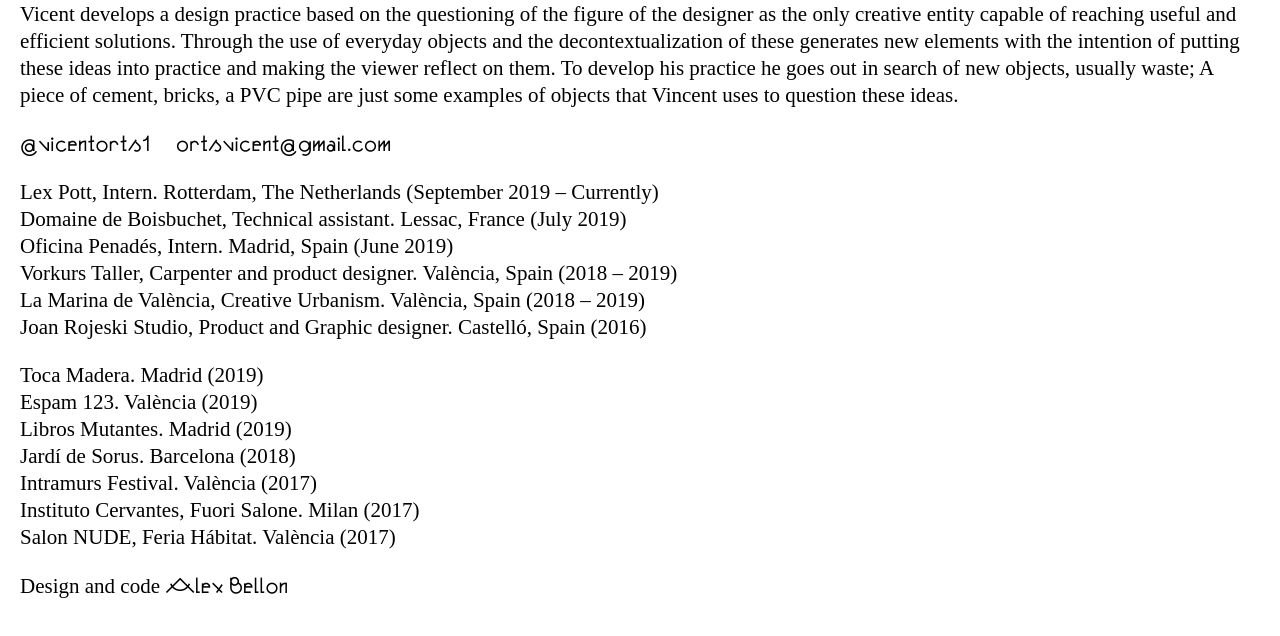
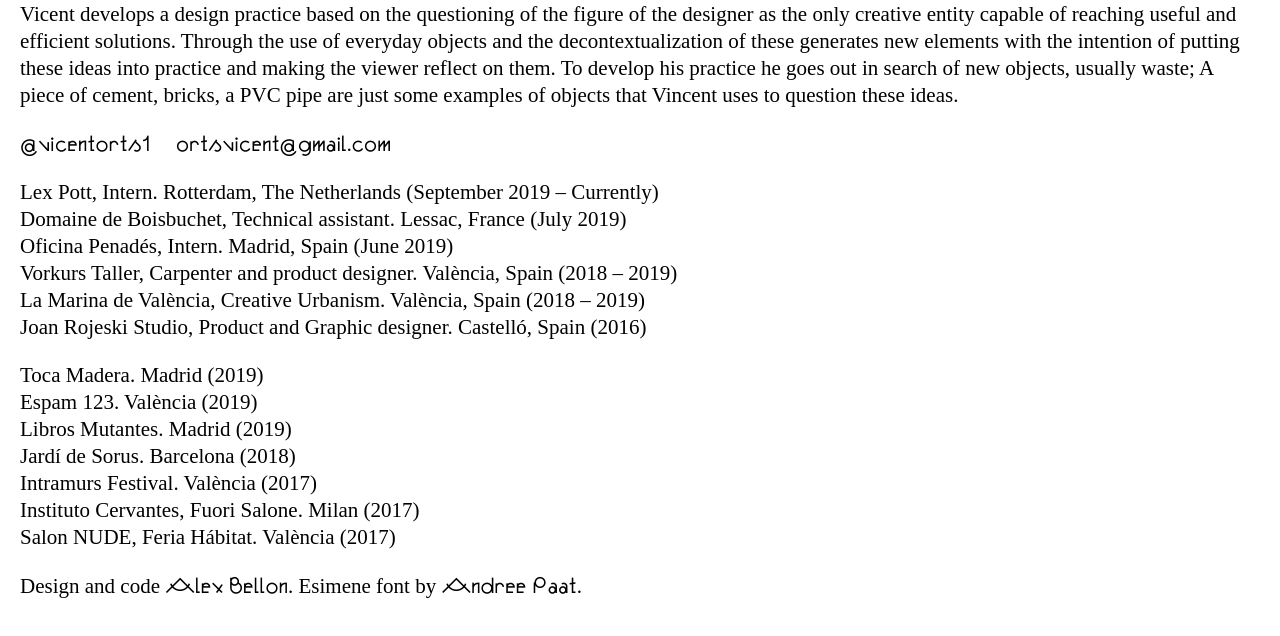
Before and after one commit to ab-ample/vicentorts-web, a plain HTML site: page about.html in a window 1280 px wide. Shown: the part 68-704 px from the top of the page. Drawn offline with nearby package versions, Linux system fonts and the light colour scheme; a web font is replaced by a local one.

Commit message:
Update about.html

```diff
--- a/about.html
+++ b/about.html
@@ -56,7 +56,7 @@
 			</ul>
 		</p>
 		<p>
-			Design and code <a href="https://alexbellon.info">Alex Bellon</a>
+			Design and code <a href="https://alexbellon.info">Alex Bellon</a>. Esimene font by <a href="https://www.kirjatehnika.ee">Andree Paat</a>.
 		</p>
 	</main>
 	<!-- script -->
```
